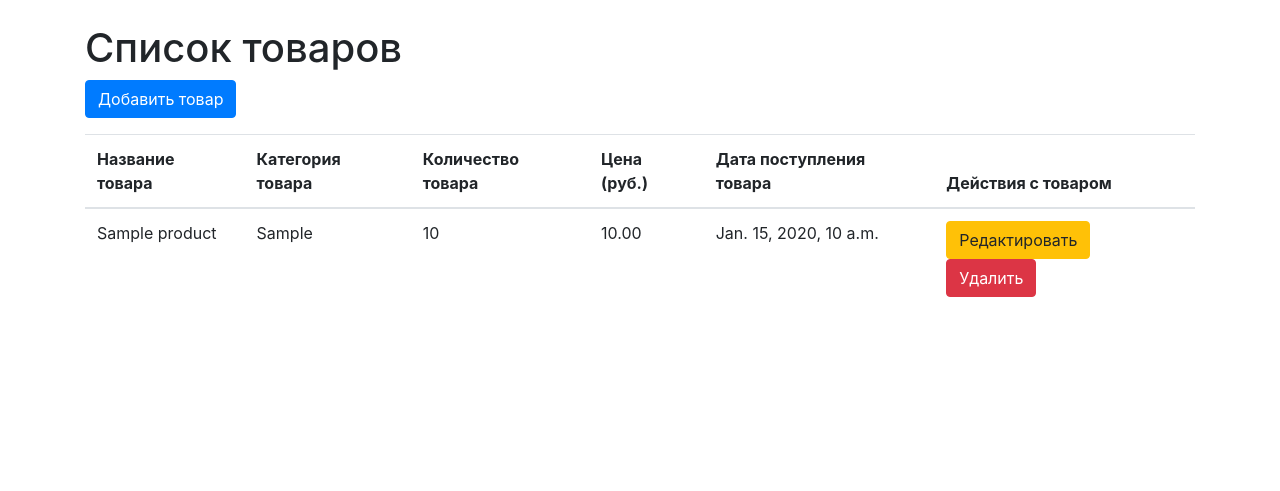
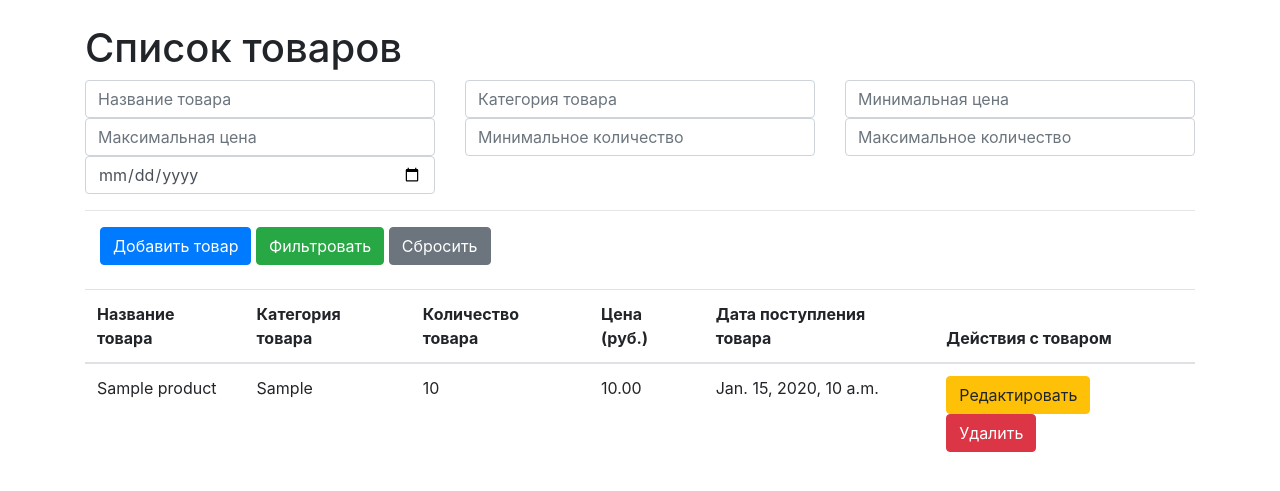
Before and after one commit to Dyupich/trpo-site, a Django app: page /products/ in a window 1280 px wide. Shown: the top 491 px of the page. Run offline with Django 5.2, Linux system fonts and the light colour scheme; tables that the repository leaves empty hold one stand-in row (values such as "Sample post"); some libraries are stand-ins or nearby versions.

Commit message:
Added filtration

```diff
--- a/trpo_site/products/templates/products/product_list.html
+++ b/trpo_site/products/templates/products/product_list.html
@@ -11,7 +11,40 @@
 <body>
     <div class="container">
         <h1 class="mt-4">Список товаров</h1>
-        <a href="{% url 'product_add' %}" class="btn btn-primary mb-3">Добавить товар</a>
+
+
+        <!-- Форма фильтрации -->
+        <form method="GET" class="mb-4">
+            <div class="row">
+                <div class="col-md-4">
+                    <input type="text" name="name" class="form-control" placeholder="Название товара" value="{{ request.GET.name }}">
+                </div>
+                <div class="col-md-4">
+                    <input type="text" name="category" class="form-control" placeholder="Категория товара" value="{{ request.GET.category }}">
+                </div>
+                <div class="col-md-4">
+                    <input type="number" name="min_price" class="form-control" placeholder="Минимальная цена" value="{{ request.GET.min_price }}">
+                </div>
+                <div class="col-md-4">
+                    <input type="number" name="max_price" class="form-control" placeholder="Максимальная цена" value="{{ request.GET.max_price }}">
+                </div>
+                <div class="col-md-4">
+                    <input type="number" name="min_quantity" class="form-control" placeholder="Минимальное количество" value="{{ request.GET.min_quantity }}">
+                </div>
+                <div class="col-md-4">
+                    <input type="number" name="max_quantity" class="form-control" placeholder="Максимальное количество" value="{{ request.GET.max_quantity }}">
+                </div>
+                <div class="col-md-4">
+                    <input type="date" name="incoming_date" class="form-control" value="{{ request.GET.incoming_date }}">
+                </div>
+            </div>
+            <hr>
+            <div class="col-sm">
+                <a href="{% url 'product_add' %}" class="btn btn-primary">Добавить товар</a>
+                <button type="submit" class="btn btn-success">Фильтровать</button>
+                <a href="{% url 'product_list' %}" class="btn btn-secondary">Сбросить</a>
+            </div>
+        </form>
         <table class="table">
             <thead>
                 <tr>
--- a/trpo_site/products/views.py
+++ b/trpo_site/products/views.py
@@ -11,6 +11,31 @@ class ProductWorker:
     @classmethod
     def product_list(cls, request):
         products = Product.objects.all()
+
+        # Обработка фильтрации
+        name = request.GET.get('name')
+        category = request.GET.get('category')
+        min_price = request.GET.get('min_price')
+        max_price = request.GET.get('max_price')
+        min_quantity = request.GET.get('min_quantity')
+        max_quantity = request.GET.get('max_quantity')
+        incoming_date = request.GET.get('incoming_date')
+
+        if name:
+            products = products.filter(name__icontains=name)
+        if category:
+            products = products.filter(category__icontains=category)
+        if min_price:
+            products = products.filter(price__gte=min_price)
+        if max_price:
+            products = products.filter(price__lte=max_price)
+        if min_quantity:
+            products = products.filter(quantity__gte=min_quantity)
+        if max_quantity:
+            products = products.filter(quantity__lte=max_quantity)
+        if incoming_date:
+            products = products.filter(incoming_date__date=incoming_date)
+
         return render(request, 'products/product_list.html', {'products': products})
 
     @classmethod
```
